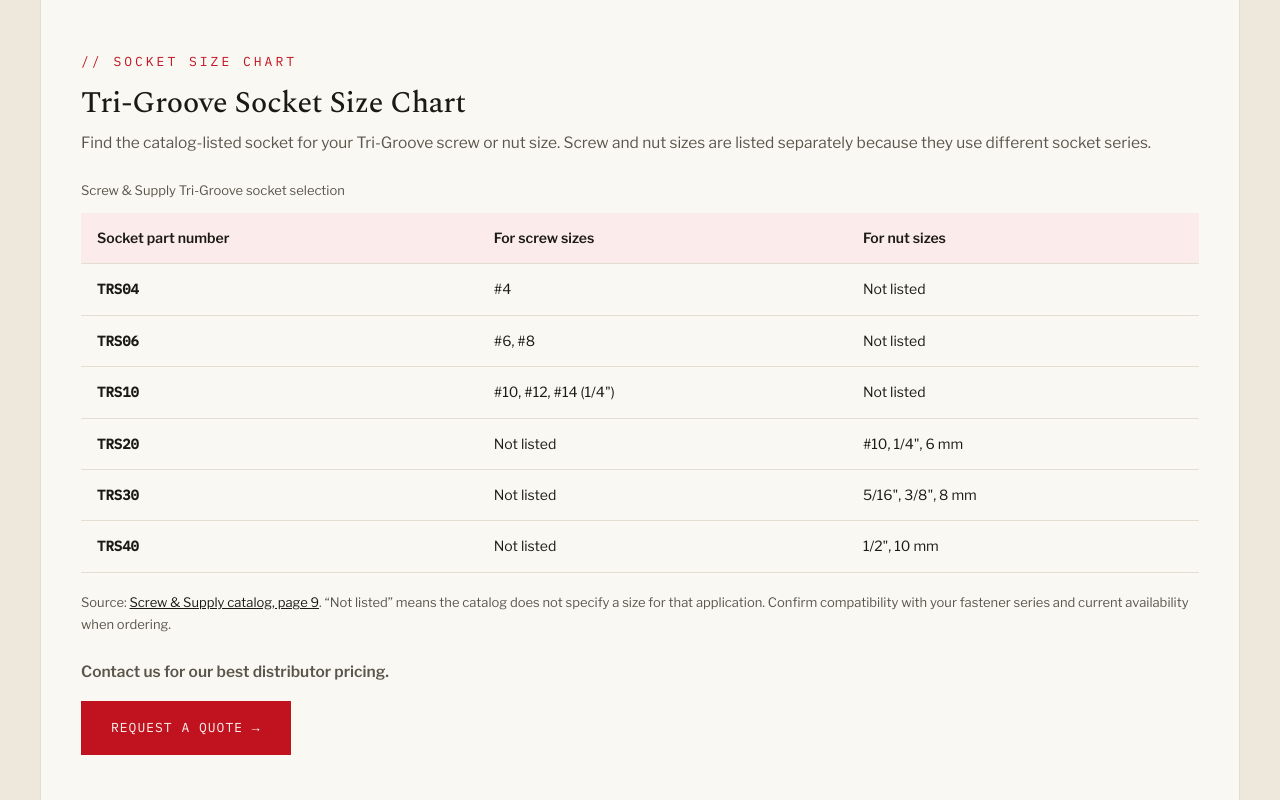
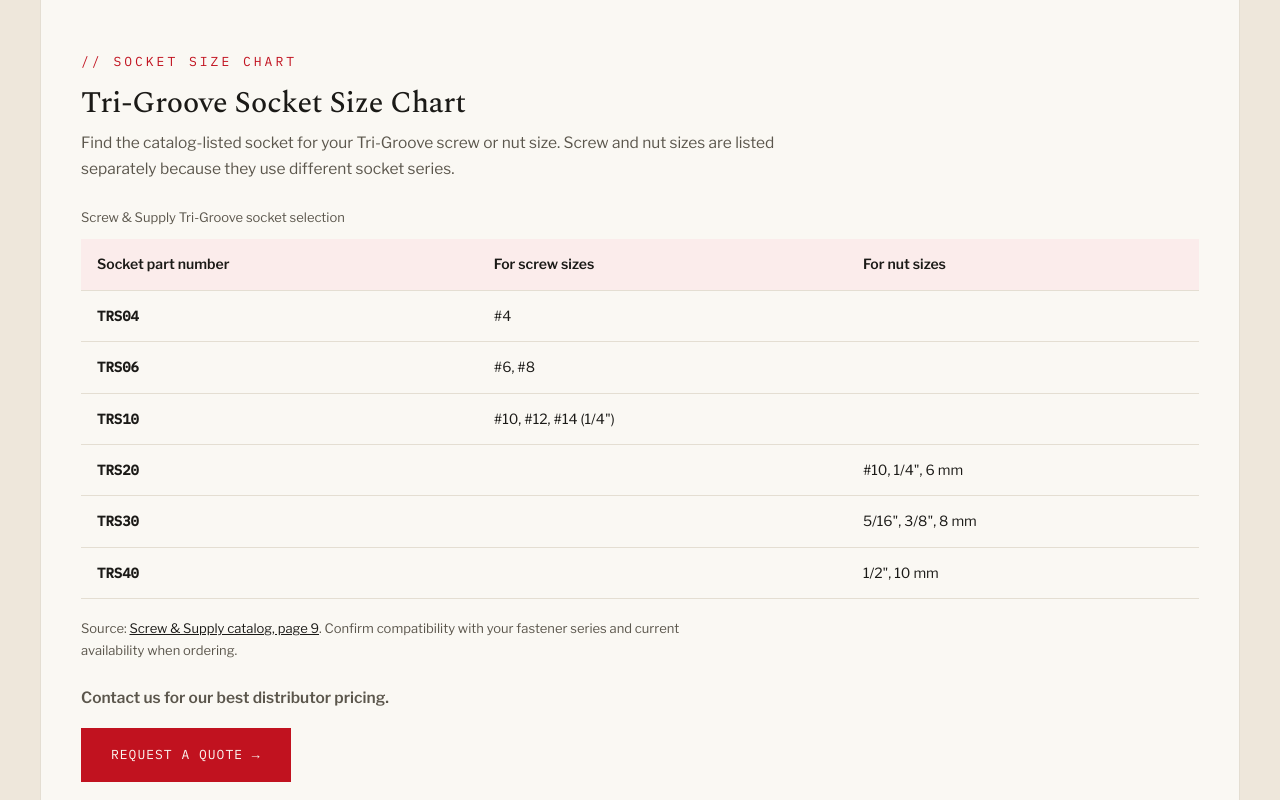
Before and after one commit to mpfennig68/screw-supply-website, a plain HTML site: page products/security-sockets.html in a window 1280 px wide. Shown: the part 1160-1960 px from the top of the page. Drawn offline with nearby package versions, Linux system fonts and the light colour scheme.

Commit message:
Blank unused socket chart cells and align socket page sections

```diff
--- a/products/security-sockets.html
+++ b/products/security-sockets.html
@@ -36,6 +36,7 @@
 {"@type":"Question","name":"Can Screw & Supply help identify a replacement socket or tool set?","acceptedAnswer":{"@type":"Answer","text":"Yes. Part numbers, samples, photographs, or dimensions can help us identify the correct tool. Exact availability should be confirmed when requesting a quote."}}
 ]}</script>
 <style>
+.pdp-copy p{max-width:70ch;}
 .socket-chart-scroll{overflow-x:auto;margin-top:24px;}
 .socket-chart{width:100%;min-width:460px;border-collapse:collapse;text-align:left;font-size:14px;line-height:1.6;}
 .socket-chart caption{text-align:left;font-size:13px;color:var(--ink-muted);padding-bottom:12px;}
@@ -78,7 +79,7 @@
     </section>
 
     <section class="section" style="padding:8px 40px 56px;">
-      <div class="pdp-copy" style="max-width:840px;margin:0 auto;">
+      <div class="pdp-copy" style="max-width:1120px;margin:0 auto;">
         <div class="kicker">// HOW THE SOCKET WORKS</div>
         <h2 style="font-size:30px;margin-bottom:18px;">How a Tri-Groove security socket works</h2>
         <p>Tri-Groove is an external head-and-drive system, so the compatible socket passes over the outside of the rounded fastener rather than inserting into a recess. The socket's internal engagement features align with the three grooves, and torque is transferred through those engagement areas.</p>
@@ -117,16 +118,16 @@
             <caption>Screw &amp; Supply Tri-Groove socket selection</caption>
             <thead><tr><th scope="col">Socket part number</th><th scope="col">For screw sizes</th><th scope="col">For nut sizes</th></tr></thead>
             <tbody>
-              <tr><th scope="row">TRS04</th><td>#4</td><td>Not listed</td></tr>
-              <tr><th scope="row">TRS06</th><td>#6, #8</td><td>Not listed</td></tr>
-              <tr><th scope="row">TRS10</th><td>#10, #12, #14 (1/4&quot;)</td><td>Not listed</td></tr>
-              <tr><th scope="row">TRS20</th><td>Not listed</td><td>#10, 1/4&quot;, 6 mm</td></tr>
-              <tr><th scope="row">TRS30</th><td>Not listed</td><td>5/16&quot;, 3/8&quot;, 8 mm</td></tr>
-              <tr><th scope="row">TRS40</th><td>Not listed</td><td>1/2&quot;, 10 mm</td></tr>
+              <tr><th scope="row">TRS04</th><td>#4</td><td></td></tr>
+              <tr><th scope="row">TRS06</th><td>#6, #8</td><td></td></tr>
+              <tr><th scope="row">TRS10</th><td>#10, #12, #14 (1/4&quot;)</td><td></td></tr>
+              <tr><th scope="row">TRS20</th><td></td><td>#10, 1/4&quot;, 6 mm</td></tr>
+              <tr><th scope="row">TRS30</th><td></td><td>5/16&quot;, 3/8&quot;, 8 mm</td></tr>
+              <tr><th scope="row">TRS40</th><td></td><td>1/2&quot;, 10 mm</td></tr>
             </tbody>
           </table>
         </div>
-        <p id="socket-chart-note" style="margin-top:18px;font-size:13px;color:var(--ink-muted);">Source: <a href="/assets/Screw-and-Supply-Line-Card.pdf#page=9" style="text-decoration:underline;">Screw &amp; Supply catalog, page 9</a>. &ldquo;Not listed&rdquo; means the catalog does not specify a size for that application. Confirm compatibility with your fastener series and current availability when ordering.</p>
+        <p id="socket-chart-note" style="margin-top:18px;font-size:13px;color:var(--ink-muted);">Source: <a href="/assets/Screw-and-Supply-Line-Card.pdf#page=9" style="text-decoration:underline;">Screw &amp; Supply catalog, page 9</a>. Confirm compatibility with your fastener series and current availability when ordering.</p>
         <p style="margin-top:24px;font-weight:600;">Contact us for our best distributor pricing.</p>
         <p style="margin-top:16px;"><a href="/contact.html" class="btn-accent">Request a Quote &rarr;</a></p>
       </div>
@@ -177,7 +178,7 @@
     </section>
 
     <section class="section" style="padding:8px 40px 56px;">
-      <div class="pdp-copy" style="max-width:840px;margin:0 auto;">
+      <div class="pdp-copy" style="max-width:1120px;margin:0 auto;">
         <div class="kicker">// INSTALLATION &amp; FIELD-SERVICE PLANNING</div>
         <h2 style="font-size:30px;margin-bottom:10px;">Plan socket access before installation</h2>
         <p>Socket access should be considered when designing or installing the joint — the socket needs room to fit over the outside of the fastener, and adjacent walls, recesses, guards, brackets, or other components may interfere with seating. The socket should be fully engaged before applying torque. Maintenance teams should retain the correct socket for authorized future service; multi-location installations may require additional service tools or controlled tool distribution. Replacement-tool identification is easier when the fastener series or original socket information is documented.</p>
@@ -201,7 +202,7 @@
     </section>
 
     <section class="section" style="padding:8px 40px 56px;">
-      <div class="pdp-copy" style="max-width:840px;margin:0 auto;">
+      <div class="pdp-copy" style="max-width:1120px;margin:0 auto;">
         <div class="kicker">// TOOL IDENTIFICATION &amp; CUSTOM REQUIREMENTS</div>
         <h2 style="font-size:30px;margin-bottom:10px;">Identify a socket or request a custom tool</h2>
         <p>We can help identify a standard Tri-Groove socket for your hardware, or review an unusual tooling requirement. Provide the Tri-Groove fastener type, fastener series or part number, thread size, head or nut dimensions, existing socket information, clear photographs, physical sample information, available tool clearance, handle or ratchet requirements, quantity, and application details. We'll review what you send and follow up on feasibility.</p>
```
